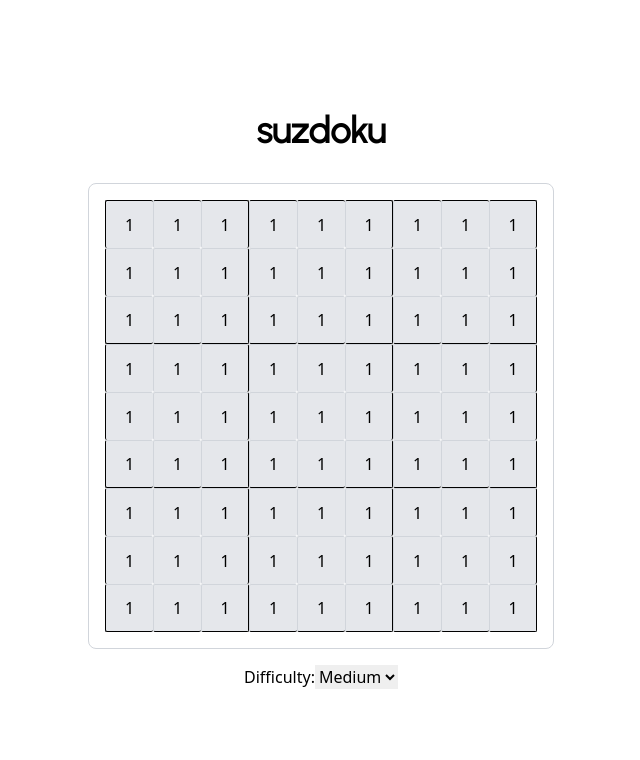
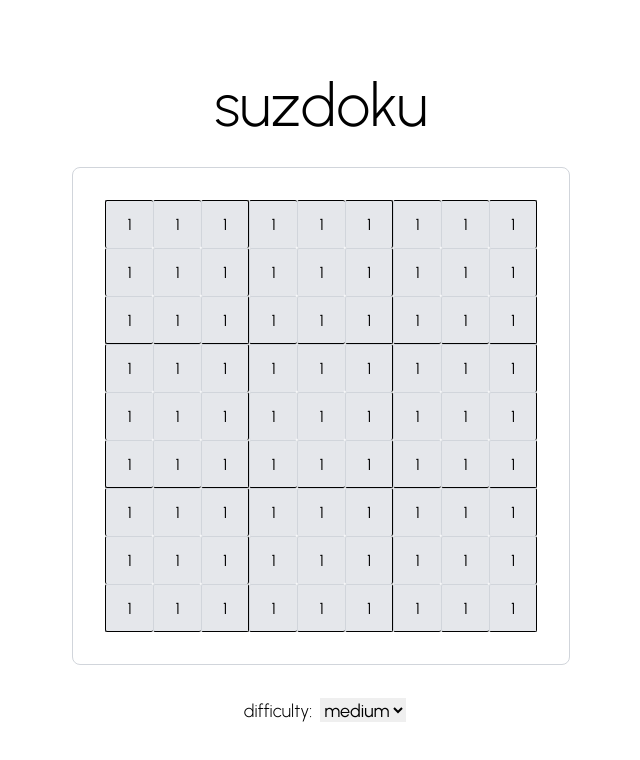
Before and after one commit to parthematics/suzdoku, a React (Create React App) app: page / in a window 1280 px wide. Shown: the top 760 px of the page, without its empty margins (319-959 px from the left). Built offline with nearby package versions, Linux system fonts and the light colour scheme; what @algorithm.ts/sudoku would draw is missing.

Commit message:
game is now playable, better styles

```diff
--- a/src/App.tsx
+++ b/src/App.tsx
@@ -1,15 +1,16 @@
 // App.tsx
-import React, { useState, useEffect } from "react";
+import React, { useState } from "react";
 import SudokuBoard from "./components/SudokuBoard";
-import { SudokuCellData, GameState } from "./components/SudokuBoard";
+import { GameState } from "./components/SudokuBoard";
 import {
   generateSudokuBoard,
   generateInitialGameState,
-} from "./utils/sudokuGenerator";
+} from "./utils/sudokuHelpers";
 import { Difficulty } from "./components/DifficultySelector";
 import DifficultySelector from "./components/DifficultySelector";
 
 const initialGameState: GameState = generateInitialGameState(Difficulty.Medium);
+console.log(initialGameState);
 
 function App() {
   const [difficulty, setDifficulty] = useState<Difficulty>(Difficulty.Medium);
@@ -28,7 +29,7 @@
 
   return (
     <div className="flex flex-col items-center justify-center min-h-screen">
-      <h1 className="text-4xl font-bold mb-4 font-urbanist">suzdoku</h1>
+      <h1 className="text-6xl font-thin mb-4 font-urbanist">suzdoku</h1>
       <SudokuBoard
         board={gameState.board}
         solution={gameState.solution}
--- a/src/components/DifficultySelector.tsx
+++ b/src/components/DifficultySelector.tsx
@@ -13,15 +13,16 @@
 
 function DifficultySelector({ difficulty, onDifficultyChange }: Props) {
   return (
-    <div className="difficulty-selector">
-      <label>Difficulty:</label>
+    <div className="difficulty-selector mt-4">
+      <label className="font-urbanist m-2 font-thin text-lg">difficulty:</label>
       <select
         value={difficulty}
+        className="font-urbanist text-lg"
         onChange={(e) => onDifficultyChange(e.target.value as Difficulty)}
       >
-        <option value="easy">Easy</option>
-        <option value="medium">Medium</option>
-        <option value="hard">Hard</option>
+        <option value="easy">easy</option>
+        <option value="medium">medium</option>
+        <option value="hard">hard</option>
       </select>
     </div>
   );
--- /dev/null
+++ b/src/components/GameOverModal.tsx
@@ -0,0 +1,28 @@
+import React from "react";
+
+interface GameOverModalProps {
+  onClose: () => void;
+}
+
+const GameOverModal: React.FC<GameOverModalProps> = ({ onClose }) => {
+  return (
+    <div className="fixed inset-0 flex items-center justify-center z-50">
+      <div className="bg-white rounded-lg p-4 shadow-lg">
+        <h2 className="text-2xl font-semibold mb-2 font-urbanist">
+          congratulations!
+        </h2>
+        <p className="font-urbanist">you finished the puzzle!</p>
+        <div className="mt-2 flex items-center">
+          <button
+            onClick={onClose}
+            className="bg-blue-500 text-white rounded px-3 py-1 mt-4 hover:bg-blue-600 focus:outline-none font-urbanist mx-auto"
+          >
+            close
+          </button>
+        </div>
+      </div>
+    </div>
+  );
+};
+
+export default GameOverModal;
--- a/src/components/SudokuBoard.tsx
+++ b/src/components/SudokuBoard.tsx
@@ -1,5 +1,8 @@
 import React from "react";
+import { useState } from "react";
 import SudokuCell from "./SudokuCell";
+import { isPuzzleSolved } from "../utils/sudokuHelpers";
+import GameOverModal from "./GameOverModal";
 
 export interface GameState {
   board: SudokuCellData[][];
@@ -18,10 +21,18 @@
 }
 
 function SudokuBoard({ board, solution, onCellChange }: Props) {
+  const [showModal, setShowModal] = useState(false);
+
+  const handleSudokuCompletion = () => {
+    if (isPuzzleSolved(board, solution)) {
+      setShowModal(true);
+    }
+  };
+
   return (
-    <div className="sudoku-board mx-auto my-4 p-4 border border-gray-300 rounded-lg">
+    <div className="mx-auto my-4 p-4 md:p-8 border border-gray-300 rounded-lg overflow-x-auto">
       {board.map((row, rowIndex) => (
-        <div className="sudoku-row" key={rowIndex}>
+        <div className="sudoku-row whitespace-nowrap" key={rowIndex}>
           {row.map((cell, colIndex) => (
             <SudokuCell
               key={colIndex}
@@ -38,12 +49,13 @@
                 const newBoard = [...board];
                 newBoard[rowIndex][colIndex].value = newValue;
                 onCellChange(newBoard);
+                handleSudokuCompletion();
               }}
             />
           ))}
         </div>
       ))}
-      {/* Display strike count here */}
+      {showModal && <GameOverModal onClose={() => setShowModal(false)} />}
     </div>
   );
 }
--- a/src/components/SudokuCell.tsx
+++ b/src/components/SudokuCell.tsx
@@ -1,5 +1,4 @@
-import React from "react";
-import { useState } from "react";
+import React, { useState } from "react";
 
 interface Props {
   value: number | null;
@@ -18,17 +17,19 @@
     const handleResult = (isCorrect: boolean, highlightClass: string) => {
       onChange(newValue);
       setHighlightClass(highlightClass);
+      console.log("HIGH: ", highlightClass);
       setTimeout(() => {
-        setHighlightClass("");
         if (!isCorrect) {
           onChange(null);
         }
+        setHighlightClass("");
+        console.log("HIGH: ", highlightClass);
       }, 1000);
     };
 
     if (!isNaN(newValue) && newValue >= 1 && newValue <= 9) {
       const isCorrect = solution === newValue;
-      handleResult(isCorrect, isCorrect ? "bg-green-200" : "bg-red-200");
+      handleResult(isCorrect, isCorrect ? "bg-green" : "bg-red");
     } else {
       onChange(null);
     }
@@ -41,9 +42,9 @@
       readOnly={initial}
       onChange={handleChange}
       style={style}
-      className={`sudoku-cell ${
-        initial ? "bg-gray-200" : "bg-white"
-      } w-12 h-12 text-center border border-gray-300 rounded-sm ${highlightClass}`}
+      className={`${
+        initial ? "bg-gray-200" : highlightClass ? highlightClass : "bg-white"
+      } w-10 h-10 md:w-12 md:h-12 text-center font-urbanist border border-gray-300 rounded-sm`}
     />
   );
 }
--- a/src/utils/sudokuGenerator.ts
+++ /dev/null
@@ -1,49 +0,0 @@
-import { SudokuCreator } from "@algorithm.ts/sudoku";
-import { SudokuCellData, GameState } from "../components/SudokuBoard";
-import { Difficulty } from "../components/DifficultySelector";
-
-function convertArrayToBoard(arr: number[]): SudokuCellData[][] {
-  const board: SudokuCellData[][] = [];
-  let index = 0;
-
-  for (let row = 0; row < 9; row++) {
-    const rowData: SudokuCellData[] = [];
-    for (let col = 0; col < 9; col++) {
-      const cellValue = arr[index];
-      const isInitial = cellValue !== -1;
-      rowData.push({
-        value: isInitial ? cellValue + 1 : null,
-        initial: isInitial,
-      });
-      index++;
-    }
-    board.push(rowData);
-  }
-  return board;
-}
-
-export function generateInitialGameState(difficulty: Difficulty): GameState {
-  const { puzzle, solution } = generateSudokuBoard(difficulty);
-  return {
-    board: puzzle,
-    solution: solution,
-  };
-}
-
-export function generateSudokuBoard(difficulty: Difficulty) {
-  const difficultyMap = {
-    [Difficulty.Easy]: 0.2,
-    [Difficulty.Medium]: 0.6,
-    [Difficulty.Hard]: 1.0,
-  };
-  const creator = new SudokuCreator({
-    childMatrixWidth: 3,
-    difficulty: difficultyMap[difficulty],
-  });
-
-  const puzzle = creator.createSudoku();
-  return {
-    puzzle: convertArrayToBoard(puzzle.puzzle),
-    solution: convertArrayToBoard(puzzle.solution),
-  };
-}
--- /dev/null
+++ b/src/utils/sudokuHelpers.ts
@@ -0,0 +1,66 @@
+import { SudokuCreator } from "@algorithm.ts/sudoku";
+import { SudokuCellData, GameState } from "../components/SudokuBoard";
+import { Difficulty } from "../components/DifficultySelector";
+
+export function generateInitialGameState(difficulty: Difficulty): GameState {
+  const { puzzle, solution } = generateSudokuBoard(difficulty);
+  return {
+    board: puzzle,
+    solution: solution,
+  };
+}
+
+export function isPuzzleSolved(
+  board: SudokuCellData[][],
+  solution: SudokuCellData[][]
+): boolean {
+  for (let rowIndex = 0; rowIndex < board.length; rowIndex++) {
+    for (let colIndex = 0; colIndex < board[rowIndex].length; colIndex++) {
+      const cell = board[rowIndex][colIndex];
+      const solutionCell = solution[rowIndex][colIndex];
+
+      if (cell.value === null || cell.value !== solutionCell.value) {
+        return false; // Sudoku board is not solved
+      }
+    }
+  }
+  return true;
+}
+
+export function generateSudokuBoard(difficulty: Difficulty) {
+  const difficultyMap = {
+    [Difficulty.Easy]: 0.2,
+    [Difficulty.Medium]: 0.6,
+    [Difficulty.Hard]: 1.0,
+  };
+  const creator = new SudokuCreator({
+    childMatrixWidth: 3,
+    difficulty: difficultyMap[difficulty],
+  });
+
+  const puzzle = creator.createSudoku();
+  return {
+    puzzle: convertArrayToBoard(puzzle.puzzle),
+    solution: convertArrayToBoard(puzzle.solution),
+  };
+}
+
+function convertArrayToBoard(arr: number[]): SudokuCellData[][] {
+  const board: SudokuCellData[][] = [];
+  let index = 0;
+
+  for (let row = 0; row < 9; row++) {
+    const rowData: SudokuCellData[] = [];
+    for (let col = 0; col < 9; col++) {
+      const cellValue = arr[index];
+      const isInitial = cellValue !== -1;
+      rowData.push({
+        value: isInitial ? cellValue + 1 : null,
+        initial: isInitial,
+      });
+      index++;
+    }
+    board.push(rowData);
+  }
+  return board;
+}
--- a/tailwind.config.js
+++ b/tailwind.config.js
@@ -11,6 +11,10 @@
       fontFamily: {
         urbanist: ["Urbanist", ...defaultTheme.fontFamily.sans],
       },
+      colors: {
+        green: "#90EE90",
+        red: "#FFC0CB",
+      },
     },
   },
   plugins: [],
```
Also changed, not shown: 2 other files (tests, documents, lock files or other folders).
